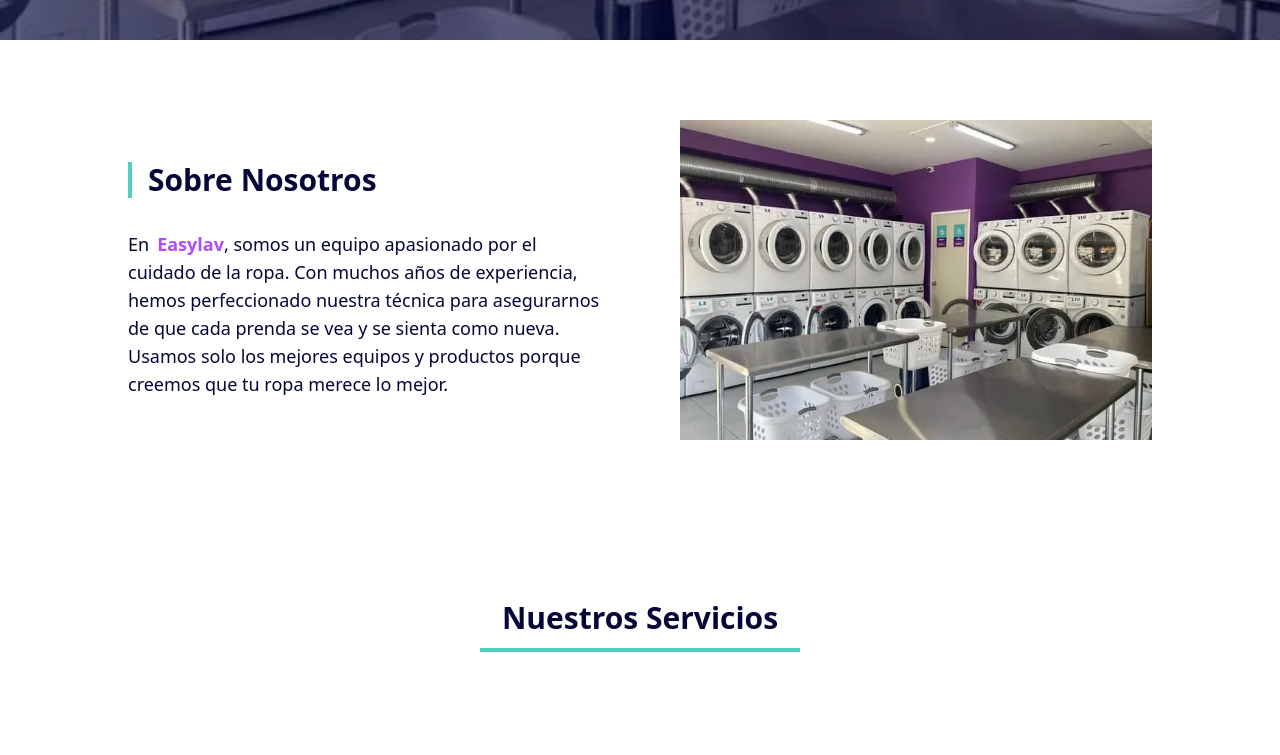
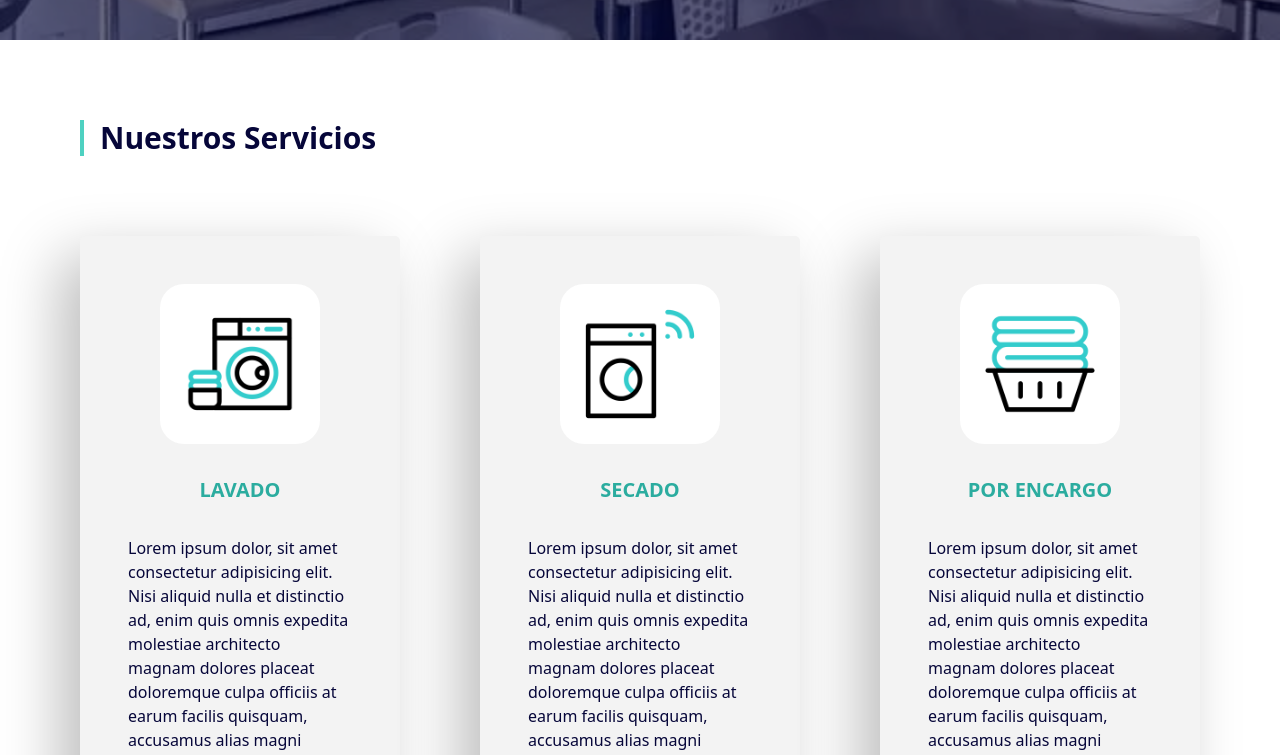
Before and after one commit to dspwebstudiomx/easylav-react, a React (Vite) app: page / in a window 1280 px wide. Shown: the part 620-1375 px from the top of the page. Built offline with nearby package versions, Linux system fonts and the light colour scheme.

Commit message:
"Refactor CSS and JSX code: updated font imports, removed unnecessary code, and made styling changes to various components."

```diff
--- a/src/App.css
+++ b/src/App.css
@@ -1,7 +1,4 @@
-@import url('https://fonts.googleapis.com/css2?family=Poppins:ital,wght@0,100;0,200;0,300;0,400;0,500;0,600;0,700;0,800;0,900;1,100;1,200;1,300;1,400;1,500;1,600;1,700;1,800;1,900&family=Quicksand:wght@300..700&display=swap');
-
-
-
+@import url("https://fonts.googleapis.com/css2?family=Poppins:ital,wght@0,100;0,200;0,300;0,400;0,500;0,600;0,700;0,800;0,900;1,100;1,200;1,300;1,400;1,500;1,600;1,700;1,800;1,900&family=Quicksand:wght@300..700&display=swap");
 
 * {
   margin: 0;
@@ -9,11 +6,9 @@
   box-sizing: border-box;
 }
 
-
 .hola {
   background-color: #eaf7f6;
 }
-
 
 html {
   scroll-behavior: smooth;
@@ -26,7 +21,6 @@ html {
 .text-border {
   text-shadow: 0 0 1px #000;
 }
-
 
 /* *::selection {
   background: none;
@@ -47,7 +41,7 @@ html {
 }
 
 .loader {
-  color: #FFF;
+  color: #fff;
   font-size: 7px;
   position: relative;
   text-indent: -9999em;
@@ -57,7 +51,7 @@ html {
 
 .loader:before,
 .loader:after {
-  content: '';
+  content: "";
   position: absolute;
   top: 0;
 }
@@ -72,15 +66,14 @@ html {
 }
 
 @keyframes bblFadInOut {
-
   0%,
   80%,
   100% {
-    box-shadow: 0 2.5em 0 -1.3em
+    box-shadow: 0 2.5em 0 -1.3em;
   }
 
   40% {
-    box-shadow: 0 2.5em 0 0
+    box-shadow: 0 2.5em 0 0;
   }
 }
 
@@ -92,13 +85,14 @@ html {
   width: 100%;
   height: 100%;
   overflow-y: visible !important;
-  padding-bottom: 4rem !important
+  padding-bottom: 4rem !important;
 }
 
 .shadow-image {
   --tw-shadow: 10px 10px 0px 0px #35d5c4;
   --tw-shadow-colored: 10px 10px 0px 0px var(--tw-shadow-color);
-  box-shadow: var(--tw-ring-offset-shadow, 0 0 #0000), var(--tw-ring-shadow, 0 0 #0000), var(--tw-shadow);
+  box-shadow: var(--tw-ring-offset-shadow, 0 0 #0000),
+    var(--tw-ring-shadow, 0 0 #0000), var(--tw-shadow);
 }
 
 .modal-active {
@@ -108,11 +102,11 @@ html {
 }
 
 .button-primary {
-  background: linear-gradient(45deg, #55C3B9, #2BAC9F);
+  background: linear-gradient(45deg, #55c3b9, #2bac9f);
 }
 
 .button-secondary {
-  background: linear-gradient(45deg, #985DA0, #392352);
+  background: linear-gradient(45deg, #985da0, #392352);
 }
 
 .mySwiper {
@@ -122,7 +116,7 @@ html {
 
 .button {
   width: 80px;
-  border: 10px solid #fff
+  border: 10px solid #fff;
 }
 
 input:-internal-autofill-selected {
@@ -138,5 +132,13 @@ input::-internal-datetime-container {
 }
 
 input[type="file"] button {
-  background-color: #2BAC9F !important;
+  background-color: #2bac9f !important;
 }
+
+.border-neomorphism {
+  border-radius: 5px;
+  background: #f3f3f3;
+  box-shadow:
+    -20px 20px 60px #bebebe,
+    20px -20px 60px #ffffff;
+}
--- a/src/components/containers/TitleContainer.jsx
+++ b/src/components/containers/TitleContainer.jsx
@@ -6,31 +6,19 @@
 */
 
 // Importaciones
-import { BorderBottom, BorderLeft, TitleH2 } from 'components'
-import { GENERAL_UI, SECTION_UI } from 'constants/constants'
+import { BorderLeft, TitleH2 } from 'components'
+import { GENERAL_UI } from 'constants/constants'
 import propTypes from 'prop-types'
 
 // Estructura
 const TitleContainer = ({ title }) => {
   return (
-    <div className='w-full sm:w-[320px] mx-auto'>
-      <div className='sm:hidden'>
-        <BorderLeft>
-          <TitleH2 justify={GENERAL_UI.TITLEH2.JUSTIFY}>
-            {title}
-          </TitleH2>
-        </BorderLeft>
-      </div>
-      <div className='hidden sm:block w-full mx-auto'>
-
-        <div className='mx-auto text-center'>
-          <BorderBottom justify={SECTION_UI.BORDER_JUSTIFY}>
-            <TitleH2 align={GENERAL_UI.TITLEH2.JUSTIFY}>
-              {title}
-            </TitleH2>
-          </BorderBottom>
-        </div>
-      </div>
+    <div className='w-1/3'>
+      <BorderLeft>
+        <TitleH2 justify={GENERAL_UI.TITLEH2.JUSTIFY}>
+          {title}
+        </TitleH2>
+      </BorderLeft>
     </div>
   )
 }
--- a/src/constants/constants.js
+++ b/src/constants/constants.js
@@ -86,7 +86,7 @@ export const SECTION_UI = {
 // Container
 export const CONTAINER_UI = {
   DISPLAY:
-    "flex flex-col gap-6 sm:max-w-screen-sm md:max-w-screen-md lg:max-w-screen-md xl:max-w-screen-lg xl:max-w-screen-lg",
+    "flex flex-col gap-6 sm:max-w-screen-sm md:max-w-screen-md lg:max-w-screen-md xl:max-w-screen-lg xl:max-w-screen-xl",
 };
 
 // Navbar
@@ -388,9 +388,10 @@ export const SERVICES_GENERATOR_UI = {
   DIV: "grid place-content-center gap-8 w-full",
   UL: "grid sm:grid-cols-2 xl:grid-cols-3 gap-20",
   LI: {
-    CLASSNAME: "flex flex-col gap-8 items-center justify-center",
+    CLASSNAME:
+      "flex flex-col gap-8 items-center justify-center border-neomorphism p-12",
     DIV_VIDEO:
-      "mx-auto w-40 dark:w-48 sm:w-24 md:w-40 dark:border-4 dark:border-primary rounded-3cssxl bg-light",
+      "mx-auto w-40 dark:w-48 sm:w-24 md:w-40 dark:border-4 dark:border-primary rounded-3xl bg-light",
     DIV_TITLEH3: "mx-auto text-dark",
   },
   IMAGE: "p-2",
--- a/src/pages/inicio/Inicio.jsx
+++ b/src/pages/inicio/Inicio.jsx
@@ -45,9 +45,9 @@ const Inicio = () => (
         ogImageAlt={OG_IMAGE_ALT}
         ogType={OG_TYPE} />
       <HeroInicio />
-      <SobreNosotros />
       <NuestrosServicios />
       <PorqueElegirnos />
+      <SobreNosotros />
       <NuestrasSucursales />
       <CarouselTestimonios />
       <QuieresUnaFranquicia />
--- a/src/pages/inicio/components/PorqueElegirnos.jsx
+++ b/src/pages/inicio/components/PorqueElegirnos.jsx
@@ -35,7 +35,7 @@ export default function PorqueElegirnos() {
           <div id={PORQUE_ELEGIRNOS_PROPS.ARTICLE.IMAGE.CONTENEDOR.ID} className={PORQUE_ELEGIRNOS_UI.CONTAINER_IMAGE}>
             <ImageResponsive
               src={img}
-              imageAlt={'Placeholder'}
+              imageAlt={'Mujer señalando hacia las caraterísticas de la empresa'}
               // className={'shadow-image'}
               image_640={img}
               image_1024={img}
```
